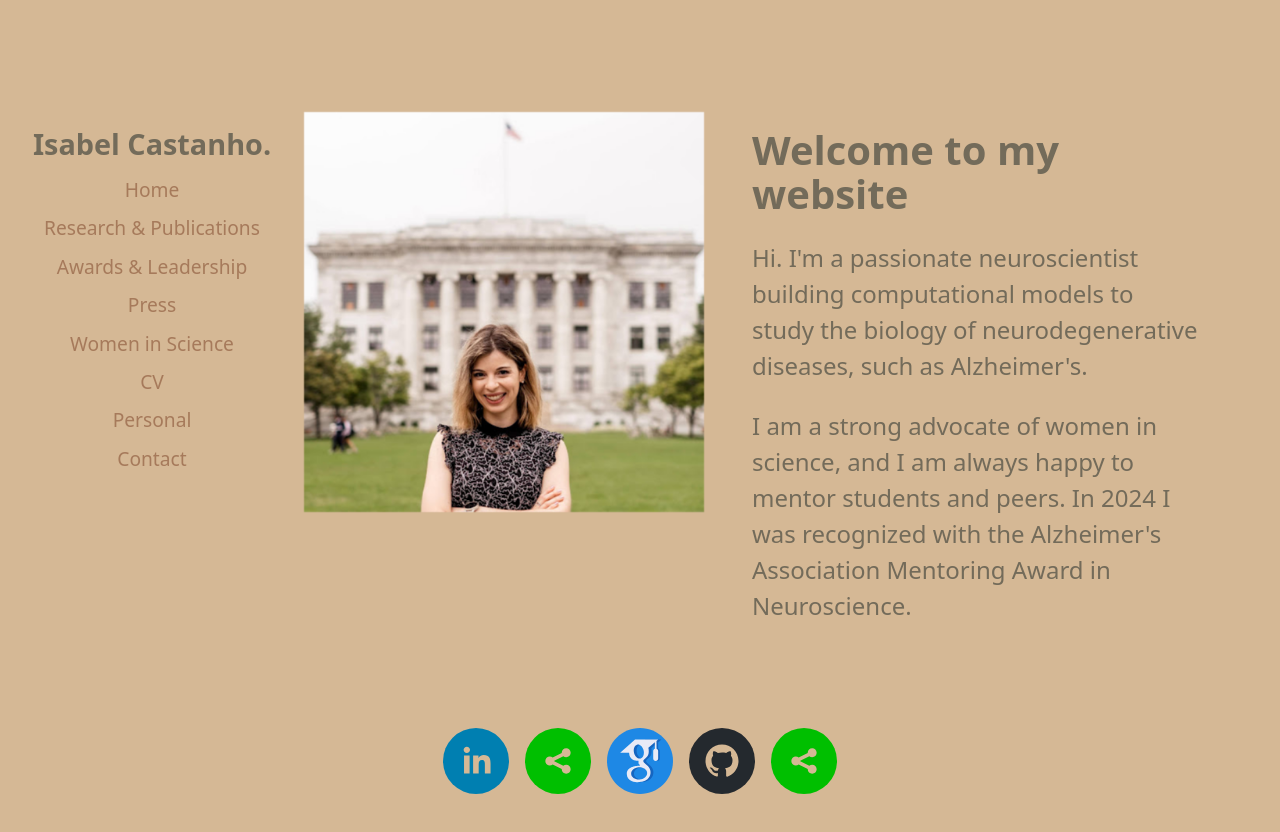
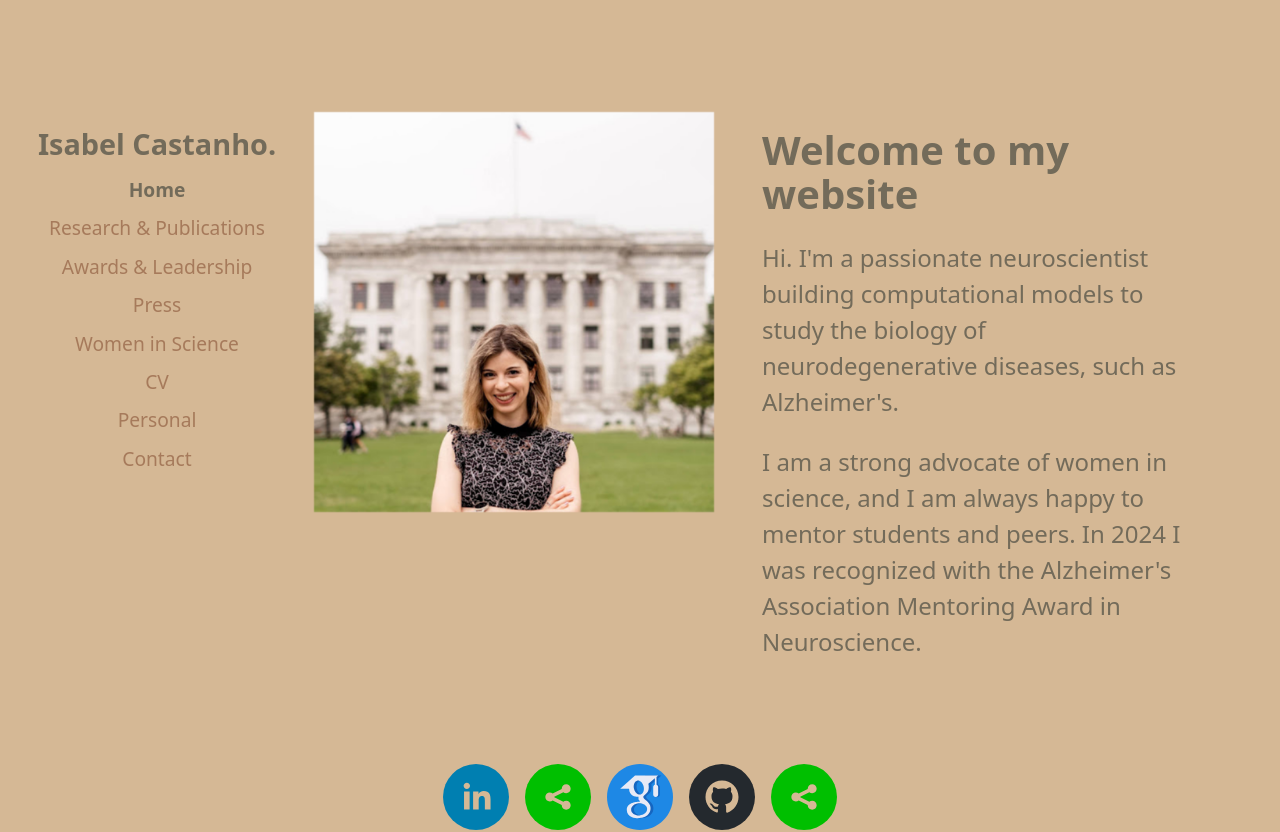
Before and after one commit to JoaoSouMoreira/isabel-website, a React (Vite) app: page / in a window 1280 px wide. Shown: the top 832 px of the page. Built offline with nearby package versions, Linux system fonts and the light colour scheme.

Commit message:
Fix warnings and add selected style to navbar

```diff
--- a/src/components/Navbar.css
+++ b/src/components/Navbar.css
@@ -18,9 +18,13 @@ li {
   font-size: 1.2em;
   text-align: center;
   margin: 0.5em 0;
-  width: 240px;
+  width: 250px;
 }
 
 a {
   padding: 0.5em;
 }
+a.active {
+  color: var(--color-scheme-1);
+  font-weight: bold;
+}
--- a/src/components/Navbar.tsx
+++ b/src/components/Navbar.tsx
@@ -7,7 +7,7 @@ export const Navbar = () => {
       <h1 className="navbar-title">Isabel Castanho.</h1>
       <ul>
         {routes.map((route) => (
-          <li key={route.path}><a href={route.path}>{route.name}</a></li>
+          <li key={route.path}><a className={window.location.pathname === route.path ? 'active' : ''} href={route.path}>{route.name}</a></li>
         ))}
       </ul>
     </nav>
```
Also changed, not shown: src/components/GoogleScholarIcon.tsx (+1 -1 lines).
